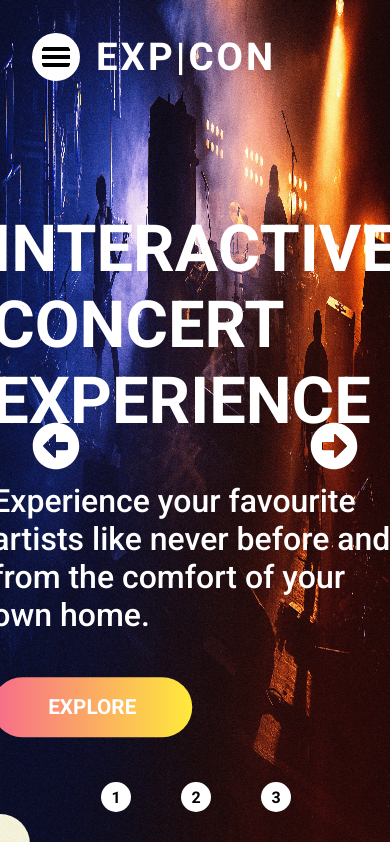
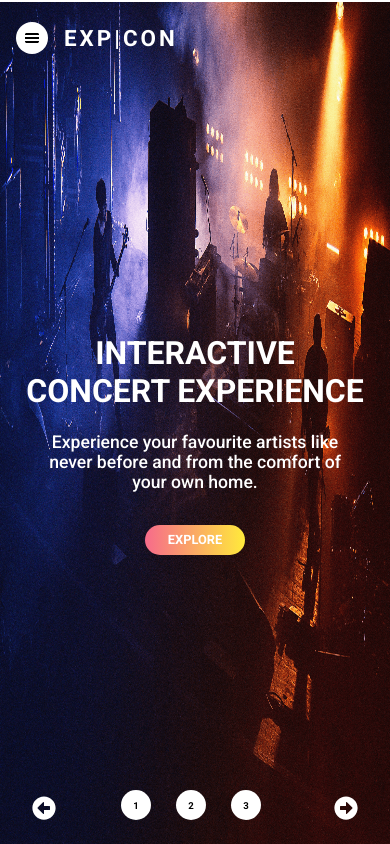
Before and after one commit to rudwo8134/Speerproejct, a React (Create React App) app: page /#/ in a window 390 px wide. Shown: the top 844 px of the page. Built offline with nearby package versions, Linux system fonts and the light colour scheme.

Commit message:
working on responsive design. finish the navbar and here page

```diff
--- a/src/Components/Hero/Hero.jsx
+++ b/src/Components/Hero/Hero.jsx
@@ -13,7 +13,7 @@ const HeroWrapper = styled.div`
 `
 const SliderWrapper = styled.div`
   position: relative;
-  height: 100vh;
+  height: 101vh;
   display: flex;
   justify-content: center;
   align-items: center;
@@ -37,28 +37,61 @@ const SlidertextWrapper = styled.div`
   top: 50%;
   left: 50%;
   transform: translate(-50%, -50%);
+  @media screen and (max-width: 468px) {
+    display: flex;
+    flex-direction: column;
+    height: 100vh;
+    justify-content: center;
+    align-items: center;
+  }
+  .buttoncontainer {
+    @media screen and (max-width: 468px){
+      margin-top:1rem;
+      width: 100vw;
+      display: flex;
+      align-items: center;
+      justify-content: center;
+    }
+  }
 `;
 const SliderHeader = styled.h1`
   font-size: ${staticcss.fontSize.HeroMain};
-  color:${staticcss.color.herotextcolor};
+  color: ${staticcss.color.herotextcolor};
   font-weight: bold;
-`
+  @media screen and (max-width: 468px) {
+    width: 90vw;
+    font-size: 2rem;
+    text-align:center;
+  }
+`;
 const SlederSubtitle = styled.h4`
   font-size: ${staticcss.fontSize.HeroSub};
   color: ${staticcss.color.herotextcolor};
   font-weight: 500;
+  @media screen and (max-width: 468px) {
+    width: 80vw;
+    margin: 0 auto;
+    font-size: 1.1rem;
+    text-align: center;
+    margin-bottom: 2rem;
+  }
 `;
 
 const Leftbutton = styled(FaArrowAltCircleLeft)`
   position: absolute;
-  top:50%;
-  left:32px;
+  top: 50%;
+  left: 32px;
   font-size: 3rem;
-  color:white;
+  color: white;
   z-index: 10;
   cursor: pointer;
   user-select: none;
-`
+  @media screen and (max-width: 468px) {
+    font-size: 1.5rem;
+    top: unset;
+    bottom: 32px;
+  }
+`;
 const RIghtbutton = styled(FaArrowAltCircleRight)`
   position: absolute;
   top: 50%;
@@ -68,18 +101,24 @@ const RIghtbutton = styled(FaArrowAltCircleRight)`
   z-index: 10;
   cursor: pointer;
   user-select: none;
+  @media screen and (max-width: 468px) {
+    font-size: 1.5rem;
+    top: unset;
+    bottom: 32px;
+  }
 `;
 const Radiobuttonwrapeer = styled.div`
   margin: 0 auto;
   position: absolute;
-  bottom:32px;
+  bottom: 32px;
   left: 50%;
   transform: translateX(-60%);
   display: flex;
   align-items: center;
   z-index: 33;
   justify-content: space-between;
-`
+
+`;
 const Radiobutton = styled.div`
   width: 30px;
   height: 30px;
@@ -92,7 +131,13 @@ const Radiobutton = styled.div`
   font-size: 1rem;
   font-weight: bold;
   :hover {
-    background-color: #FCE2BA;
+    background-color: #fce2ba;
+  }
+  @media screen and (max-width: 468px) {
+    font-size: 0.6rem;
+    width: 30px;
+    height: 30px;
+    margin-left: 25px;
   }
 `;
 const MouseCursor = styled.div`
@@ -103,12 +148,14 @@ const MouseCursor = styled.div`
   border-radius: 50%;
   pointer-events: none;
   mix-blend-mode: difference;
-  transform: translate(-50%,-50%);
+  transform: translate(-50%, -50%);
   z-index: 1000;
   transition: all 0.3s ease-in-out;
-  transition-property: background,transform;
-
-`
+  transition-property: background, transform;
+  @media screen and (max-width: 468px) {
+    display: none;
+  }
+`;
 
 
 const Hero = () => {
@@ -193,7 +240,9 @@ const Hero = () => {
                   >
                     <SliderHeader>{source.Header}</SliderHeader>
                     <SlederSubtitle>{source.subHeader}</SlederSubtitle>
-                    <Button text={source.buttontext}/>
+                    <div className="buttoncontainer">
+                      <Button text={source.buttontext} />
+                    </div>
                   </SlidertextWrapper>
                 </>
               )}
--- a/src/Components/Layout/Nav.jsx
+++ b/src/Components/Layout/Nav.jsx
@@ -21,6 +21,11 @@ const NavWrapper = styled.div`
   top: 1rem;
   left: 2rem;
   transition: all 0.3s ease-in-out;
+
+  @media screen and (max-width: 468px) {
+    top: 0.5rem;
+    left: 1rem;
+  }
   .normal {
     position: fixed;
     margin: 0;
@@ -38,12 +43,21 @@ const NavWrapper = styled.div`
     transform: translate(-50%, -50%) scale(0);
     pointer-events: none;
     display: flex;
+    @media screen and (max-width: 468px) {
+      height: 30vh;
+      width: 40vw;
+      clip-path: circle(250px at 10% -10%);
+    }
   }
   .normal.open {
     opacity: 1;
     display: flex;
     transform: translate(0%, 0%) scale(1);
     pointer-events: all;
+    @media screen and (max-width: 468px) {
+      background: transparent;
+
+    }
     :before {
       content: '';
       position: absolute;
@@ -69,6 +83,10 @@ const Hamberger = styled(GiHamburgerMenu)`
   border-radius: 50%;
   background-color: white;
   padding: 0.5rem;
+
+  @media screen and (max-width:468px){
+    font-size: 1rem;
+  }
 `
 const Logotext = styled.h1`
   color: #ffffff;
@@ -77,21 +95,38 @@ const Logotext = styled.h1`
   letter-spacing: 3px;
   line-height: 30px;
   background-color: transparent;
-
+  @media screen and (max-width: 468px) {
+    font-size: 1.4rem;
+  }
 `;
 const NavLinks = styled.ul`
+  @media screen and (max-width: 468px) {
+    top: 0;
+    left: 0;
+    display: flex;
+    justify-content: flex-start;
+    align-items: space-between;
+  }
   li {
     list-style: none;
     margin-top: 2rem;
+    @media screen and (max-width: 468px) {
+      margin-top: 1rem;
+    }
   }
 `;
 const Cancelbutton = styled(GiCancel)`
   position: absolute;
-  top:3rem;
+  top: 3rem;
   left: 2rem;
   font-size: 2.5rem;
   color: white;
-`
+  @media screen and (max-width: 468px) {
+    font-size: 1.5rem;
+    top: 1rem;
+    left: 1rem;
+  }
+`;
 const LinkComponent = styled(Link)`
   color: white;
   text-transform: capitalize;
@@ -99,6 +134,9 @@ const LinkComponent = styled(Link)`
   text-decoration: none;
   font-weight: bold;
   letter-spacing: 3px;
+  @media screen and (max-width: 468px) {
+    font-size: 1.2rem;
+  }
 `;
 const HomeLink =styled(Link)`
   text-decoration: none;
--- a/src/Components/util/Button.jsx
+++ b/src/Components/util/Button.jsx
@@ -32,6 +32,15 @@ const Buttonlink = styled(Link)`
   display: ${({ big }) => (big ? 'flex' : '')};
   align-items: ${({ big }) => (big ? 'center' : '')};
   justify-content: ${({ big }) => (big ? 'center' : '')};
+  @media screen and (max-width: 468px) {
+    width: 100px;
+    height: 30px;
+    font-size: 0.8rem;
+    display: flex;
+    justify-content: center;
+    align-items: center;
+    font-weight: 600;
+  }
 
   :hover {
     transition: all 0.5s ease-in-out;
@@ -79,6 +88,7 @@ const NormalButton = styled.button`
   justify-content: ${({ big }) => (big ? 'center' : '')};
   border: none;
 
+
   :hover {
     transition: all 0.5s ease-in-out;
     animation: none;
@@ -88,6 +98,7 @@ const NormalButton = styled.button`
     }
   }
   :before {
+
     content: '';
     position: absolute;
     top: -5px;
--- a/src/Components/util/HoverButton.jsx
+++ b/src/Components/util/HoverButton.jsx
@@ -18,6 +18,7 @@ const HoverBUtton = styled(Link)`
   overflow: hidden;
   text-decoration: none;
   text-transform: uppercase;
+
   span {
     position: relative;
     pointer-events: none;
```
Also changed, not shown: 1 other file (tests, documents, lock files or other folders).
